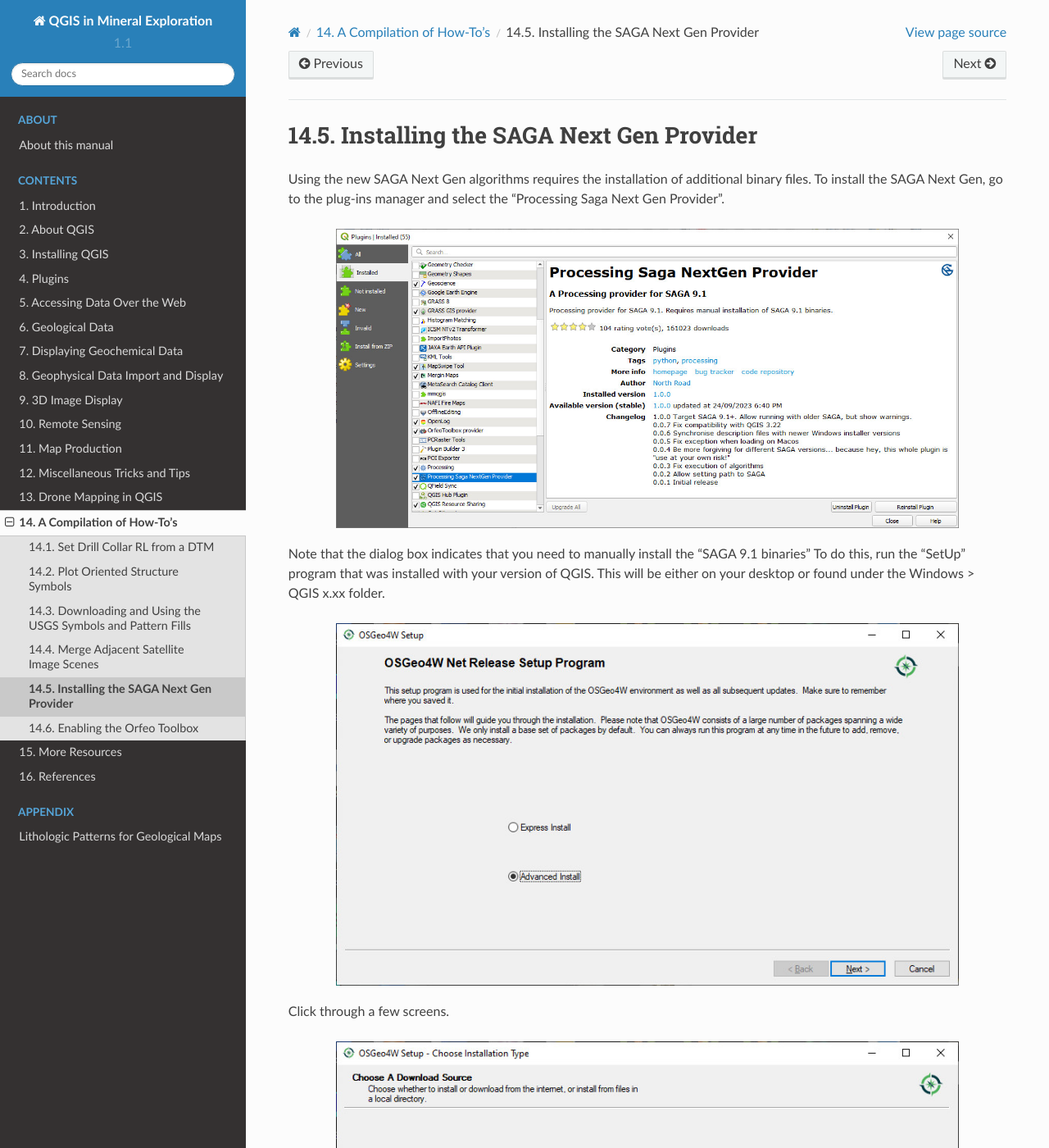
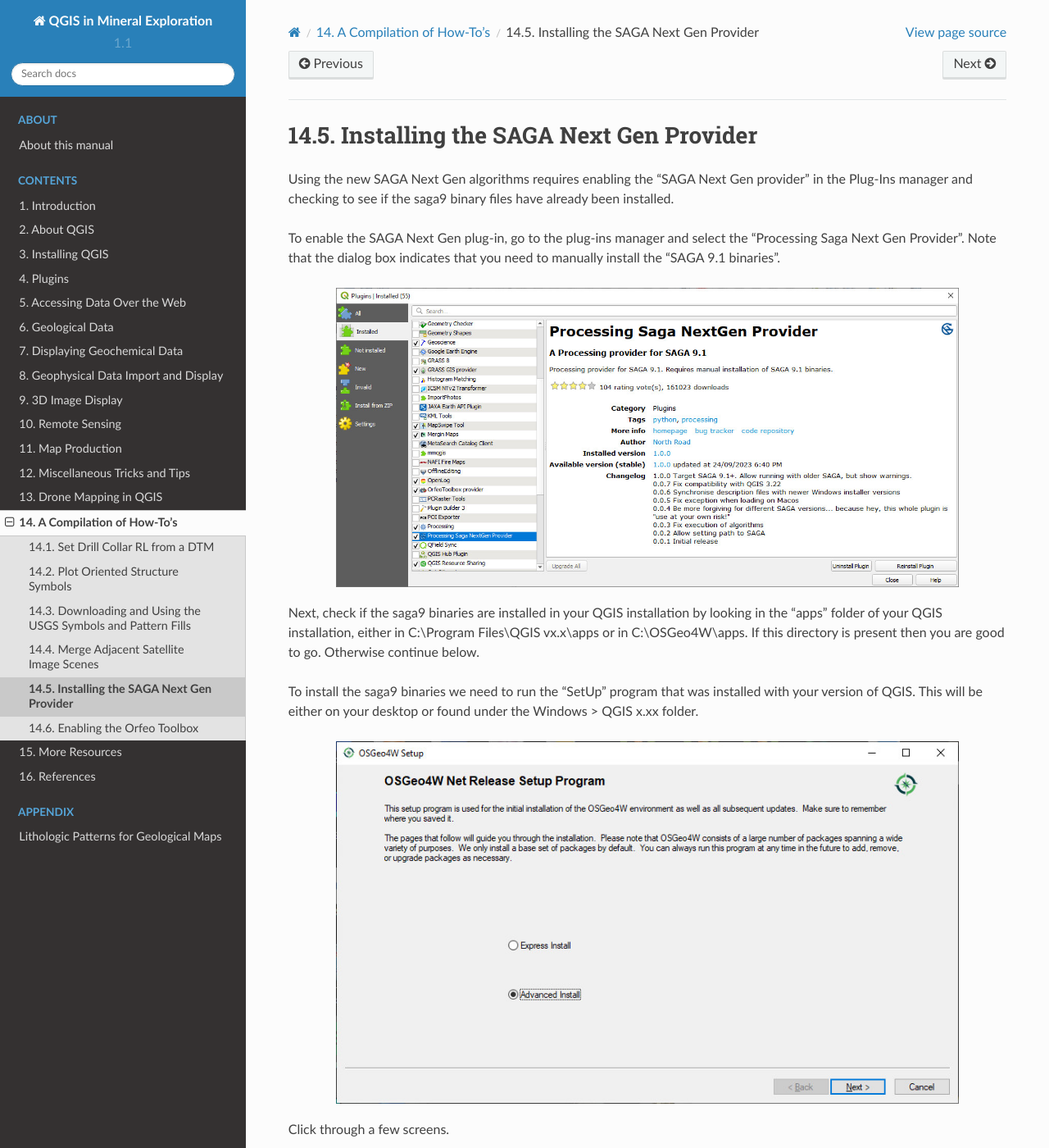
Before and after one commit to mammothgeospatial/qgis-in-mineral-exploration, a Sphinx documentation site: the page built from docs/source/how_to/add_saga_next_gen.rst, in a window 1280 px wide and 1400 px high. Shown: the whole window at 82% size. Built offline with Sphinx 7.4.7 and the Read the Docs theme 2.0.0, drawn with Linux system fonts in a browser that asks for light colours; some of the changed text lies outside the part shown.

Commit message:
merge dev-grant (#13)
* Adding SAGA next install info

* new changes

* edited jpg names

* typo

* updated jpgs

* added OTB info

* fix image names

* OTB updates

* added OTB images

* updated SAGA and OTB pages

* Update to the add_saga_next_gen work flow

* update path in docs

---------

Co-authored-by: grantboxer <boxerg@iinet.net.au>

```diff
--- a/docs/source/how_to/add_saga_next_gen.rst
+++ b/docs/source/how_to/add_saga_next_gen.rst
@@ -2,12 +2,16 @@
 Installing the SAGA Next Gen Provider
 =====================================
 
-Using the new SAGA Next Gen algorithms requires the installation of additional binary files. To install the SAGA Next Gen, go to the plug-ins manager and select the “Processing Saga Next Gen Provider”.
+Using the new SAGA Next Gen algorithms requires enabling the "SAGA Next Gen provider" in the Plug-Ins manager and checking to see if the saga9 binary files have already been installed.
+
+To enable the SAGA Next Gen plug-in, go to the plug-ins manager and select the “Processing Saga Next Gen Provider”. Note that the dialog box indicates that you need to manually install the “SAGA 9.1 binaries”.
 
 .. image:: img/saga_ng_1.jpg
   :align: center
 
-Note that the dialog box indicates that you need to manually install the “SAGA 9.1 binaries” To do this, run the “SetUp” program that was installed with your version of QGIS. This will be either on your desktop or found under the Windows > QGIS x.xx folder.
+Next, check if the saga9 binaries are installed in your QGIS installation by looking in the "apps" folder of your QGIS installation, either in C:\\Program Files\\QGIS vx.x\\apps or in C:\\OSGeo4W\\apps. If this directory is present then you are good to go. Otherwise continue below.
+
+To install the saga9 binaries we need to run the “SetUp” program that was installed with your version of QGIS. This will be either on your desktop or found under the Windows > QGIS x.xx folder.
 
 .. image:: img/saga_ng_2.jpg
   :align: center
@@ -33,4 +37,4 @@
 .. image:: img/OTB_3.jpg
   :align: center
 
-You may need to re-start QGIS to see the new SAGA Next Gen algorithms appear in your Processing Toolbox.
+Note this may upgrade your QGIS installation. The appearance of the SAGA tools in the Processing Toolbox may take a couple of minutes to load. You may also need to re-start QGIS if the new SAGA Next Gen algorithms do not appear in your Processing Toolbox.
```
Also changed, not shown: setup.md (+1 -1 lines), docs/source/how_to/index.rst (line endings or trailing spaces).
